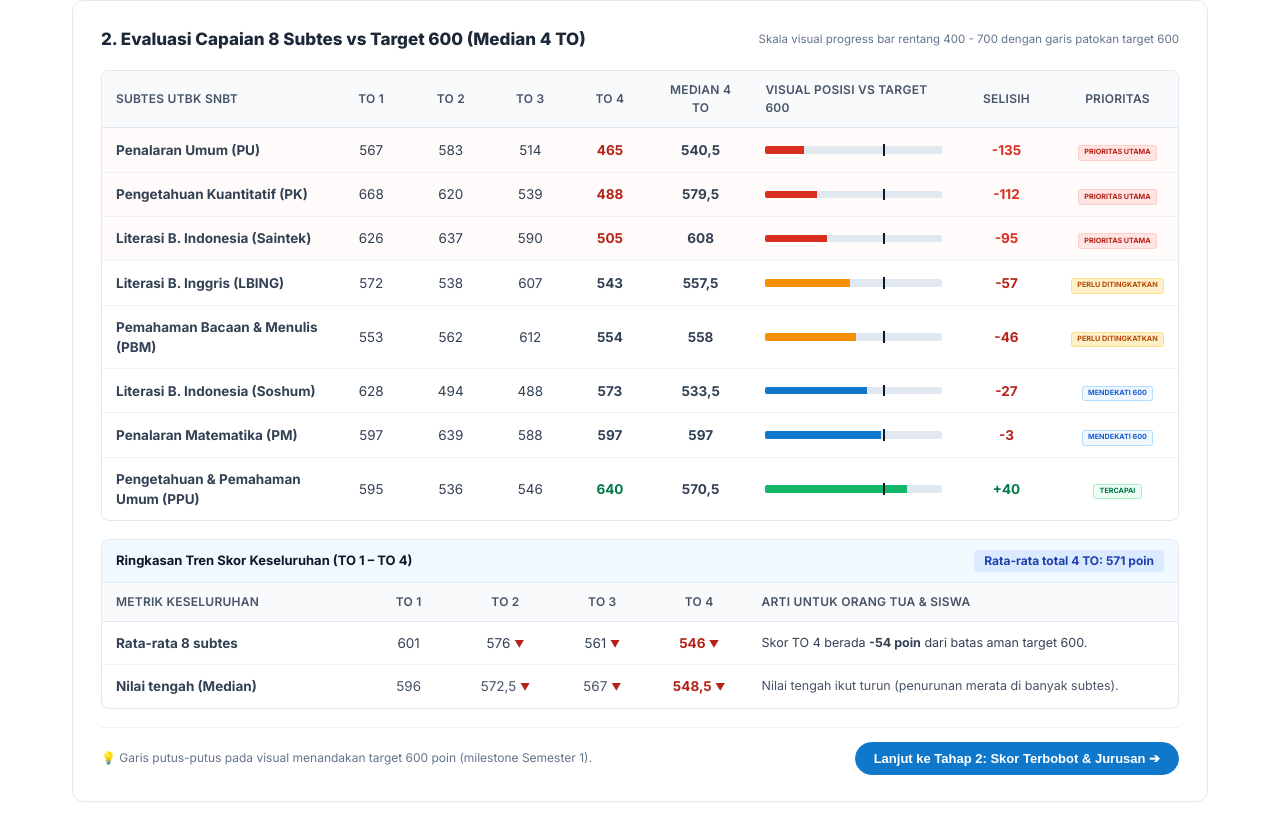
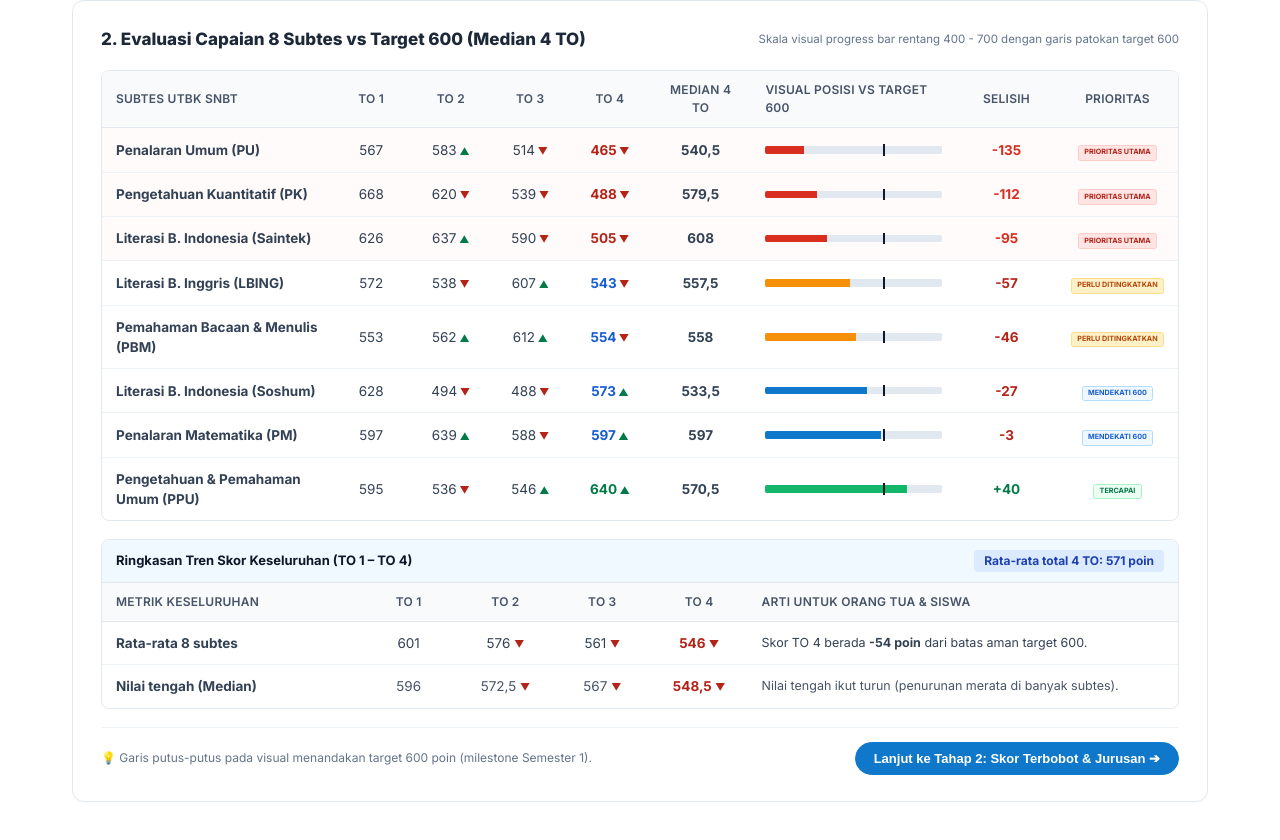
Before and after one commit to hhidro29/BACConsultationReport, a React (Vite) app: page /#/v2 in a window 1280 px wide. Shown: the part 1476-2316 px from the top of the page. Built offline with nearby package versions, Linux system fonts and the light colour scheme.

Commit message:
feat(v2): add per-cell trend arrows (▲/▼) across TO 2, TO 3, and TO 4 and fix Status column width overflow

```diff
--- a/src/pages/CheckpointV2Page.tsx
+++ b/src/pages/CheckpointV2Page.tsx
@@ -328,13 +328,20 @@ export const CheckpointV2Page: React.FC = () => {
                     {subtestsV2Data.map((sub) => {
                       const isHigh = sub.status === 'PRIORITAS UTAMA';
                       const isDone = sub.gap >= 0;
+                      const renderTrend = (curr: number, prev: number) => {
+                        if (curr > prev) return <span style={{ color: '#027a48', fontSize: 10 }}> ▲</span>;
+                        if (curr < prev) return <span style={{ color: '#b42318', fontSize: 10 }}> ▼</span>;
+                        return null;
+                      };
                       return (
                         <tr key={sub.id} style={isHigh ? { background: '#fffbfa' } : undefined}>
                           <td><strong>{sub.name}</strong></td>
                           <td style={{ textAlign: 'center' }}>{sub.to1}</td>
-                          <td style={{ textAlign: 'center' }}>{sub.to2}</td>
-                          <td style={{ textAlign: 'center' }}>{sub.to3}</td>
-                          <td style={{ textAlign: 'center', fontWeight: 700, color: isDone ? '#027a48' : isHigh ? '#b42318' : undefined }}>{sub.to4}</td>
+                          <td style={{ textAlign: 'center' }}>{sub.to2}{renderTrend(sub.to2, sub.to1)}</td>
+                          <td style={{ textAlign: 'center' }}>{sub.to3}{renderTrend(sub.to3, sub.to2)}</td>
+                          <td style={{ textAlign: 'center', fontWeight: 700, color: isDone ? '#027a48' : isHigh ? '#b42318' : '#175cd3' }}>
+                            {sub.to4}{renderTrend(sub.to4, sub.to3)}
+                          </td>
                           <td style={{ textAlign: 'center', fontWeight: 700 }}>
                             {sub.median}
                           </td>
```
Also changed, not shown: src/components/V2PdfModal.tsx (+1 -1 lines).
